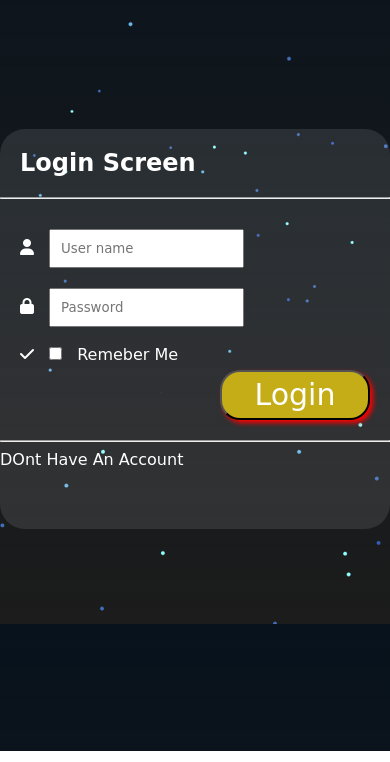
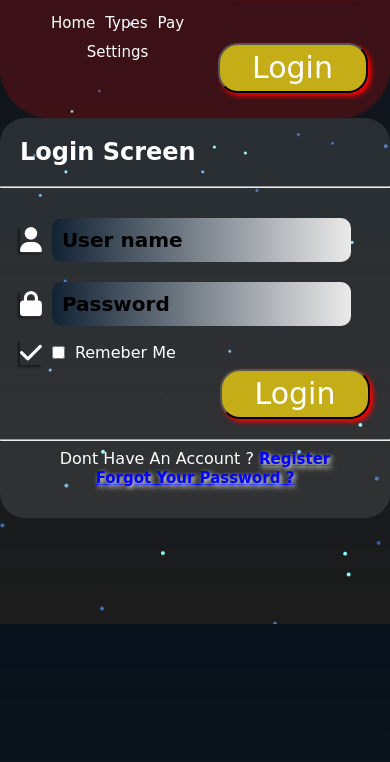
Before and after one commit to ZakaDev22/PizzaLogingScreen, a plain HTML site: page index.html in a window 390 px wide. Shown: the part 220-982 px from the top of the page. Drawn offline with Linux system fonts and the light colour scheme.

Commit message:
Add The Last Steps And Make The Page Responsive Under 420 px Result : Success ✅

```diff
--- /dev/null
+++ b/ScreenSize.css
@@ -0,0 +1,23 @@
+
+
+
+@media  (max-width: 480px) {
+
+    .container nav {
+
+        background-color: rgba(255, 0, 0, 0.187);
+            width: 100%;
+            height: 40%;
+            overflow: auto;
+    }
+
+        .content {
+
+            width: 100%;
+            height: 100%;
+            display: flex;
+            justify-content: center;
+            align-items: flex-start;
+
+        }
+}
--- a/content.css
+++ b/content.css
@@ -20,6 +20,20 @@ form {
 form h2 {
     padding: 10px;
     margin: 10px;
+}
+
+.Center-Data {
+
+    display: flex;
+    justify-content: flex-start;
+    align-items: center;
+    flex-wrap: wrap;
+}
+
+.form-main-data .info .Center-Data i {
+
+    font-size: 25px;
+    box-shadow: -2px 2px 2px #0000007b;
 }
 
 .content form #loging {
@@ -58,9 +72,13 @@ form h2 {
 
 .form-main-data .info #text {
 
+    padding: 10px;
+    font-size: 20px;
+    font-weight: 600;
     outline: none;
     border: none;
-
+    background-image: linear-gradient(to right,#123,#ebeaea);
+    border-radius: 10px;
 }
 
 .form-main-data .Loging-box {
@@ -68,3 +86,35 @@ form h2 {
     justify-content: flex-end;
     flex-wrap: wrap;
 }
+
+.create-new {
+    width: 100%;
+    display: flex;
+    flex-direction: column;
+    justify-content: center;
+    align-items: center;
+}
+
+.create-new a {
+
+    color: blue;
+    font-size: 15px;
+    font-weight: 700;
+    text-decoration: underline;
+    transition:  650ms ease;
+    text-shadow: 2px 2px 5px #fbfbfb;
+}
+.create-new a:hover {
+
+    color: #4f4fef;
+    font-size: 20px;
+    font-weight: 800;
+    text-decoration: none;
+    text-shadow: 5px 5px 5px #000000;
+}
+
+::placeholder{
+    color: black;
+     font-weight: 800;
+     font-size: 20px;
+}
--- a/index.html
+++ b/index.html
@@ -11,6 +11,7 @@
     <link rel="stylesheet" href="NavLeftSide.css">
     <link rel="stylesheet" href="NavRightSide.css">
     <link rel="stylesheet" href="content.css">
+    <link rel="stylesheet" href="ScreenSize.css">
     <link rel="stylesheet" href="https://cdnjs.cloudflare.com/ajax/libs/font-awesome/6.4.0/css/all.min.css">
 </head>
 
@@ -67,16 +68,16 @@
                 <div class="form-main-data">
                     <div class="info">
 
-                        <div id="text">
+                        <div class="Center-Data">
                             <i class="fa-solid fa-user"></i>
-                            <input type="text" placeholder="User name">
+                            <input id="text" type="text" placeholder="User name">
                         </div>
-                        <div id="text">
+                        <div class="Center-Data">
                             <i class="fa-solid fa-lock"></i>
-                            <input type="password" placeholder="Password">
+                            <input id="text" type="password" placeholder="Password">
                         </div>
 
-                        <div>
+                        <div class="Center-Data">
                             <i class="fa-solid fa-check"></i>
                             <input id="RemeberMe" type="checkbox" name="RemeberMe" id="">
                             <label for="RemeberMe">Remeber Me</label>
@@ -84,18 +85,22 @@
                     </div>
 
                     <div class="Loging-box">
-                            <button id="loging" type="submit">Login</button>
+                        <button id="loging" type="submit">Login</button>
                     </div>
                 </div>
                 <hr>
                 <div class="create-new">
-                       <div>
-                        <label for="">DOnt Have An Account</label>
-                       </div>
+                    <div>
+                        <label for="register-link">Dont Have An Account ?</label>
+                        <a id="register-link" href="#">Register</a>
+                    </div>
+                    <div>
+                        <a href="#">Forgot Your Password ?</a>
+                    </div>
                 </div>
             </form>
         </div>
-        </body>
-    </div>
+</body>
+</div>
 
 </html>
```
